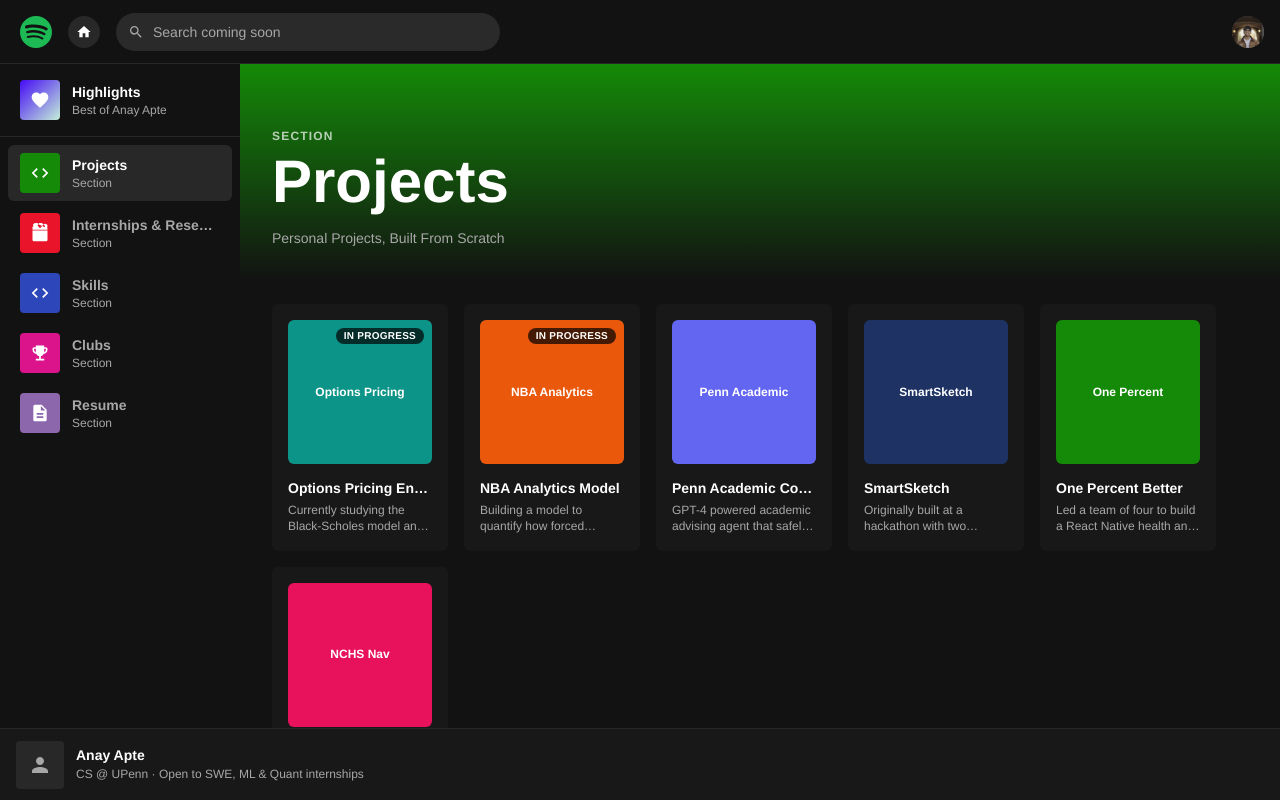
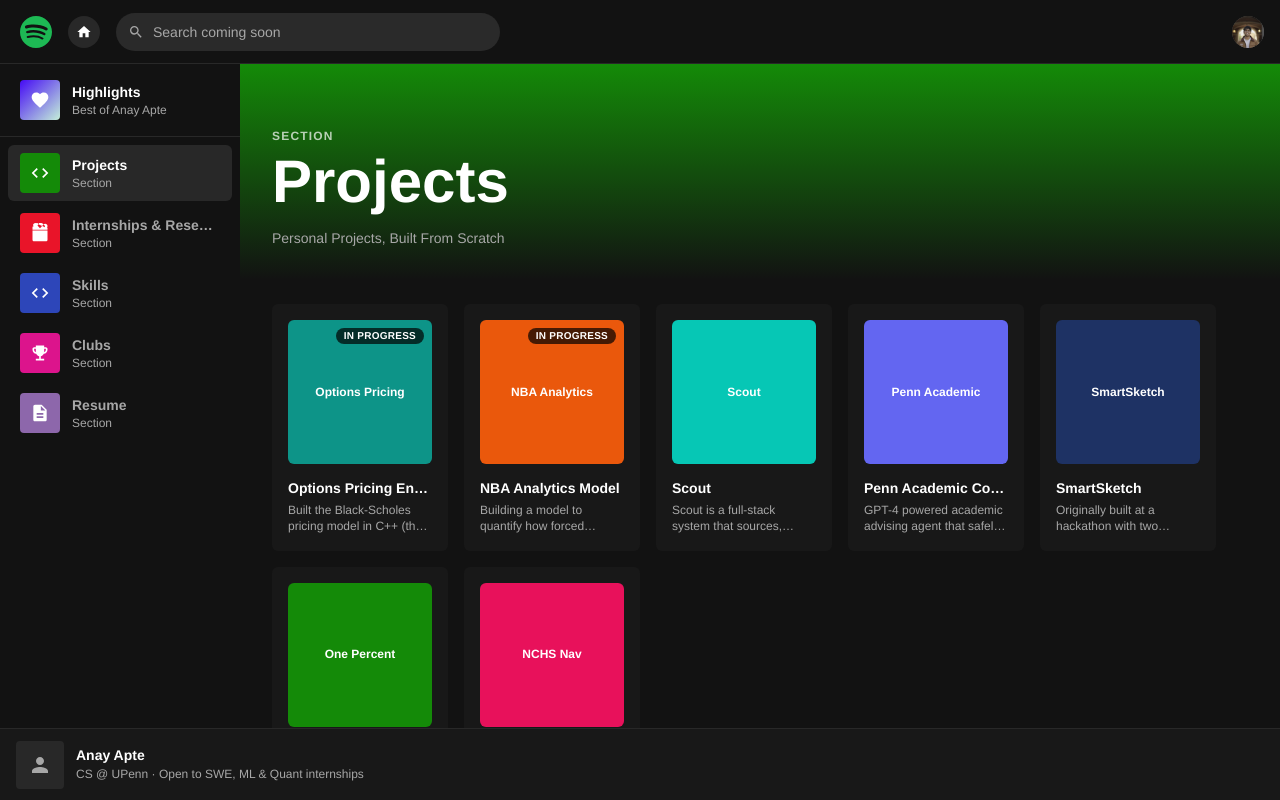
Before and after one commit to AnayApte/final_web_portfolio, a Next.js app: page /projects in a window 1280 px wide. Built offline with nearby package versions, Linux system fonts and the light colour scheme.

Commit message:
Added Scout and updated Options Engine to reflect what I've done over the weekend.
More information will be added as built and continued tomorrow in more updates.

```diff
--- a/src/app/experience/[id]/page.tsx
+++ b/src/app/experience/[id]/page.tsx
@@ -77,6 +77,21 @@
             <span className="text-[#A7A7A7]">{entry.bullets.length} details</span>
           </div>
           <p className="text-[#A7A7A7] text-sm mt-2"><Linkify text={entry.description} /></p>
+          {entry.links && entry.links.length > 0 && (
+            <div className="flex flex-wrap gap-2 mt-3">
+              {entry.links.map((link) => (
+                <a
+                  key={link.url}
+                  href={link.url}
+                  target="_blank"
+                  rel="noopener noreferrer"
+                  className="text-white text-sm border border-[#727272] rounded-full px-4 py-1.5 hover:border-white hover:scale-105 transition-all"
+                >
+                  {link.label}
+                </a>
+              ))}
+            </div>
+          )}
           {entry.credentials && entry.credentials.length > 0 && (
             <div className="flex flex-wrap gap-2 mt-3">
               {entry.credentials.map((credential) => (
--- a/src/data/experience.ts
+++ b/src/data/experience.ts
@@ -7,6 +7,11 @@
 export type CarouselSlide = {
   image?: string
   caption: string
+}
+
+export type EntryLink = {
+  label: string
+  url: string
 }
 
 export type ExperienceEntry = {
@@ -22,6 +27,7 @@
   inProgress?: boolean
   credentials?: string[]
   slides?: CarouselSlide[]
+  links?: EntryLink[]
 }
 
 export const experience: ExperienceEntry[] = [
@@ -88,14 +94,21 @@
     title: 'Options Pricing Engine',
     employer: 'Personal Project',
     dateRange: '2026–Present',
-    description: 'Currently studying the Black-Scholes model and its derivation before writing any code. Building the engine in C++ since it\'s the industry standard for performance-critical pricing systems, and a language I wanted real quant/fintech experience in. Implementing visualization in Python since it\'s a natural fit for plotting payfoff diagrams, vol surfaces, and Greeks.',
+    description: 'Built the Black-Scholes pricing model in C++ (the standard normal CDF and the call/put pricing functions) and currently learning geometric Brownian motion to extend into Monte Carlo simulation next. Built in C++, the industry standard for performance-critical pricing systems and a language I wanted real quant/fintech experience in, with Python handling visualization for payoff diagrams, vol surfaces, and Greeks.',
     slides: [
-      { caption: 'PLACEHOLDER'},
+      { caption: 'Every input to Black-Scholes except volatility is directly observable: stock price, strike, rate, and time can all just be looked up. Volatility is the one variable you have to estimate, which is where the real quantitative judgment in options pricing lives.'},
+      { caption: 'Learned the C++ build chain end to end: CMakeLists.txt defines the build, CMake generates a Makefile from it, and make compiles that into the final binary, the full path from source code to a runnable executable.'}
     ],
-    bullets: [],
+    bullets: [
+      { text: 'Implemented the standard normal CDF in C++. This is the building block behind Black-Scholes\' N(d1) and N(d2) terms, which represent the probability-weighted expected values the formula is built from.', tags: ['C++'], date: '2026'},
+      { text: 'Implemented the Black-Scholes call and put pricing functions in C++, where a call profits when the stock price exceeds the strike at expiration and a put profits when it falls below.', tags: ['C++'], date: '2026'}
+    ],
     accentColor: '#0D9488',
     highlight: false,
     inProgress: true,
+    links: [
+      { label: 'GitHub', url: 'https://github.com/AnayApte/options-pricing-engine' },
+    ],
   },
   {
     id: 'nba-analytics-model',
@@ -111,6 +124,33 @@
     accentColor: '#EA580C',
     highlight: false,
     inProgress: true,
+  },
+  {
+    id: 'scout',
+    category: 'project',
+    title: 'Scout',
+    employer: 'Personal Project',
+    dateRange: '2026',
+    description: 'Scout is a full-stack system that sources, screens, and issues real $100K investment decisions on startup founders within 24 hours, whether they applied directly or were surfaced from public activity on GitHub, Hacker News, or arXiv. Every founder gets a persistent Founder Score, reported as a value with a confidence interval that survives across applications and sharpens with new milestones rather than resetting on rejection. Built end-to-end in a single hackathon by a team of four, with live OpenAI reasoning, live web-evidence checks, and live outbound scanning.',
+    slides: [
+      { caption: 'Maschmeyer Group\'s spec required keeping Founder, Market, and Idea-vs-Market as three separate axes rather than one blended score. The goal was maximizing how detailed the resulting investment memo could be, since collapsing them into a single number would lose the reasoning behind it.'},
+      { caption: 'I chose to implement a shared contract because of a bad experience at a previous hackathon. On SmartSketch, we were still fixing integration bugs at 4am for an 8am deadline, and the demo suffered for it. This time, investing early in a detailed shared contract file meant less time spent integrating everyone\'s modules together, and we finished with real time to spare before the deadline.'},
+      { caption: 'We weighed time, data, and cost on every build decision. EMA-style score recomputation avoided the overhead of full model retraining. That same instinct showed up elsewhere too: in outbound search, OpenAI is only called to judge whether ambiguous context actually relates to a founder, rather than running every signal through the LLM by default.'},
+      { caption: 'We deliberately avoided bolting on differentiating features late in the build. Instead of adding more surface area, we spent that time calibrating the scoring formula itself since simplicity over breadth was the guiding principle.'}
+
+    ],
+    bullets: [
+      { text: 'Designed the initial system architecture, including a locked shared contract file defining data shapes across the team\'s four independently-built modules, enabling parallel development without integration drift under hackathon time constraints.', tags: ['System Design'], date: '2026' },
+      { text: 'Built the Signal Intake module. This is a deck parser converting founder submissions (PDF/PPTX/DOCX/TXT/MD) into structured claims, and an outbound scanner surfacing founders from GitHub, Hacker News, and arXiv before they applied.', tags: ['Python', 'FastAPI'], date: '2026' },
+      { text: 'Built the funnel convergence logic connecting outbound-sourced founders (via automated emails) into the same scoring pipeline as inbound applicants.', tags: ['FastAPI'], date: '2026' },
+      { text: 'Integrated Product Hunt as an additional outbound sourcing signal.', tags: ['Python'], date: '2026' },
+    ],
+    accentColor: '#06C7B5',
+    highlight: false,
+    links: [
+      { label: 'Website', url: 'https://frontend-ruddy-rho-29.vercel.app/' },
+      { label: 'GitHub', url: 'https://github.com/aryanpradhan1/VCBrain' },
+    ],
   },
   {
     id: 'penn-academic-copilot',
@@ -152,7 +192,7 @@
     title: 'One Percent Better',
     employer: 'Personal Project',
     dateRange: '2024',
-    description: 'Led a team of four to build a React Native health and wellness app for the Congressional App Challenge, combining workout tracking, nutrition planning, meditation, and journaling for high schoolers and young adults. Watch our demo video to learn more: https://www.youtube.com/watch?v=lVU-Msay_a8',
+    description: 'Led a team of four to build a React Native health and wellness app for the Congressional App Challenge, combining workout tracking, nutrition planning, meditation, and journaling for high schoolers and young adults.',
     slides: [
       { caption: 'PLACEHOLDER'},
     ],
@@ -165,6 +205,9 @@
     ],
     accentColor: '#148A08',
     highlight: true,
+    links: [
+      { label: 'Demo', url: 'https://www.youtube.com/watch?v=lVU-Msay_a8' },
+    ],
   },
   {
     id: 'nchs-nav',
```
